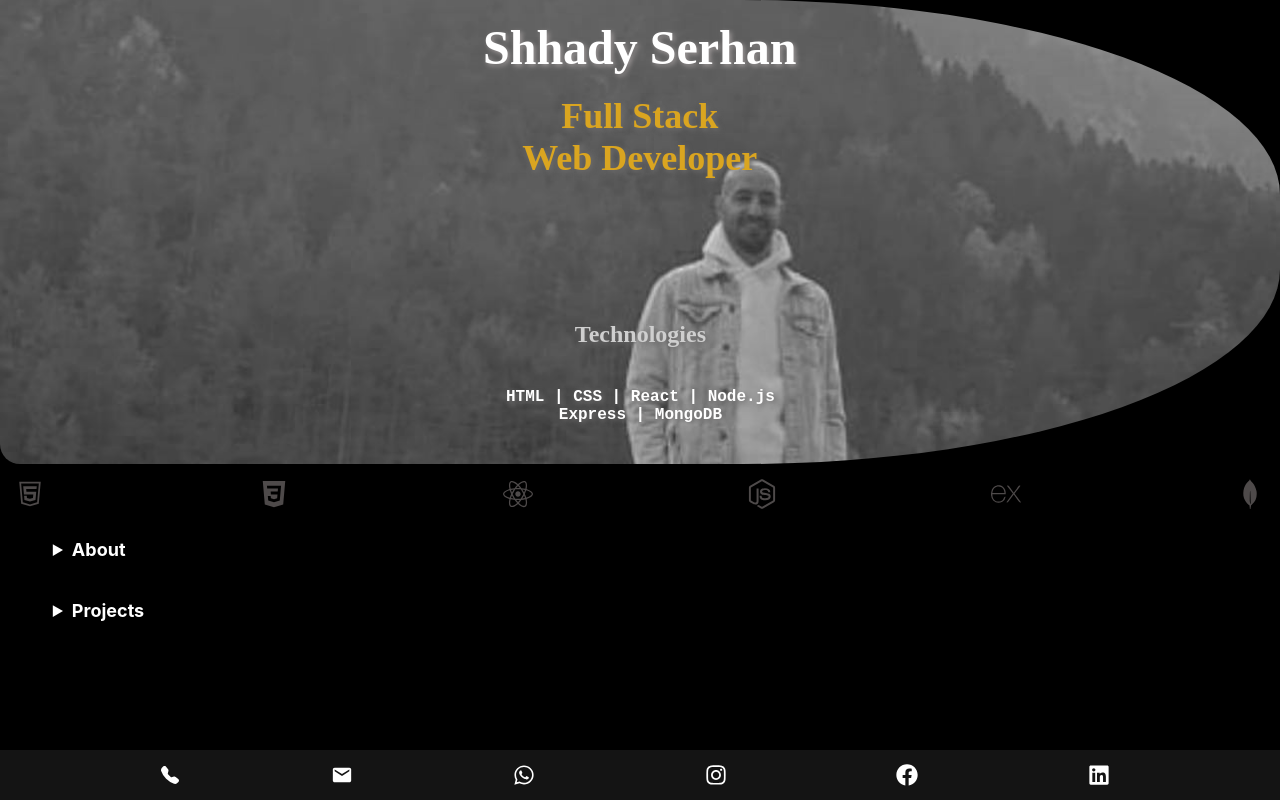
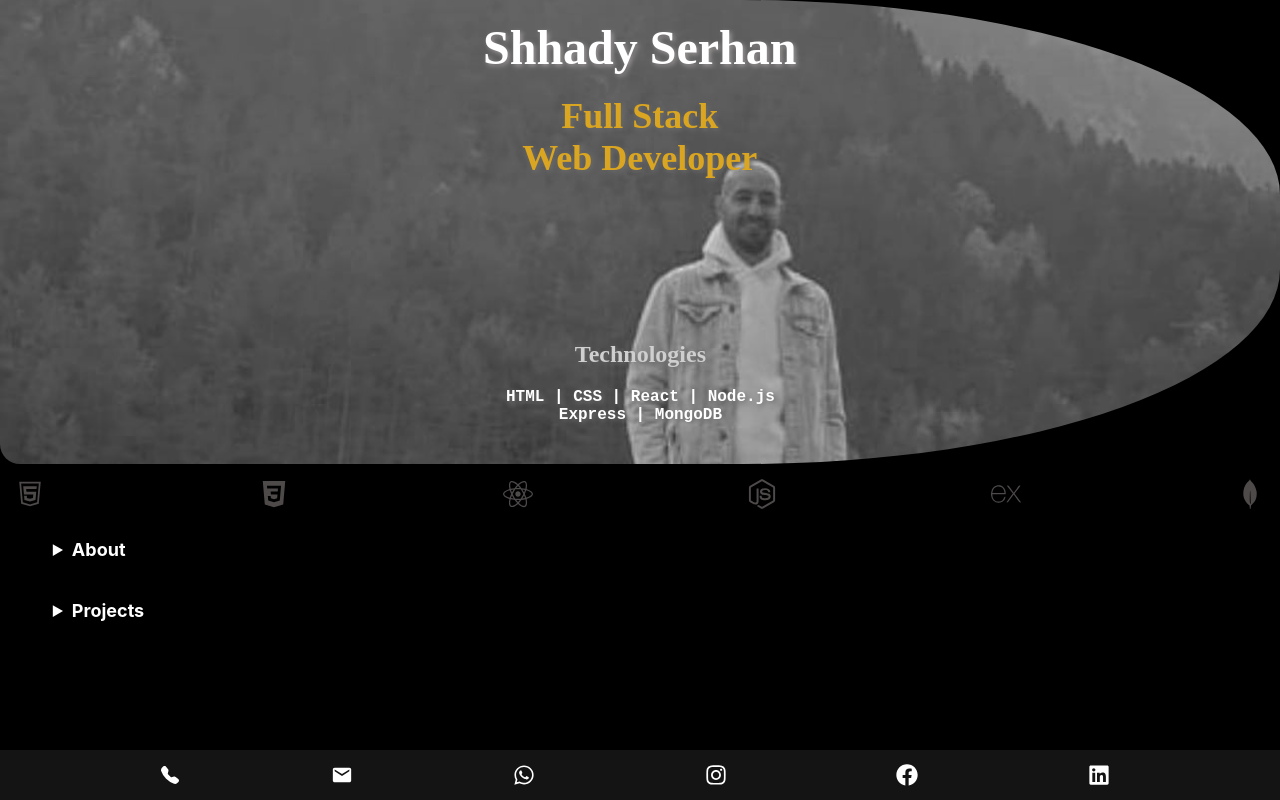
Before and after one commit to shhady/portfolio, a React (Create React App) app: page / in a window 1280 px wide. Built offline with nearby package versions, Linux system fonts and the light colour scheme.

Commit message:
tech icons

```diff
--- a/src/App.css
+++ b/src/App.css
@@ -210,7 +210,7 @@
     font-family:cursive;
     color: #cfcfcf;
     z-index: 9;
-    margin: 40px 0px 40px 0px;
+    margin: 40px 0px 20px 0px;
     text-shadow: 2px 2px 5px rgb(109, 108, 108);
     animation: zoomInTech 1s forwards;
 
```
